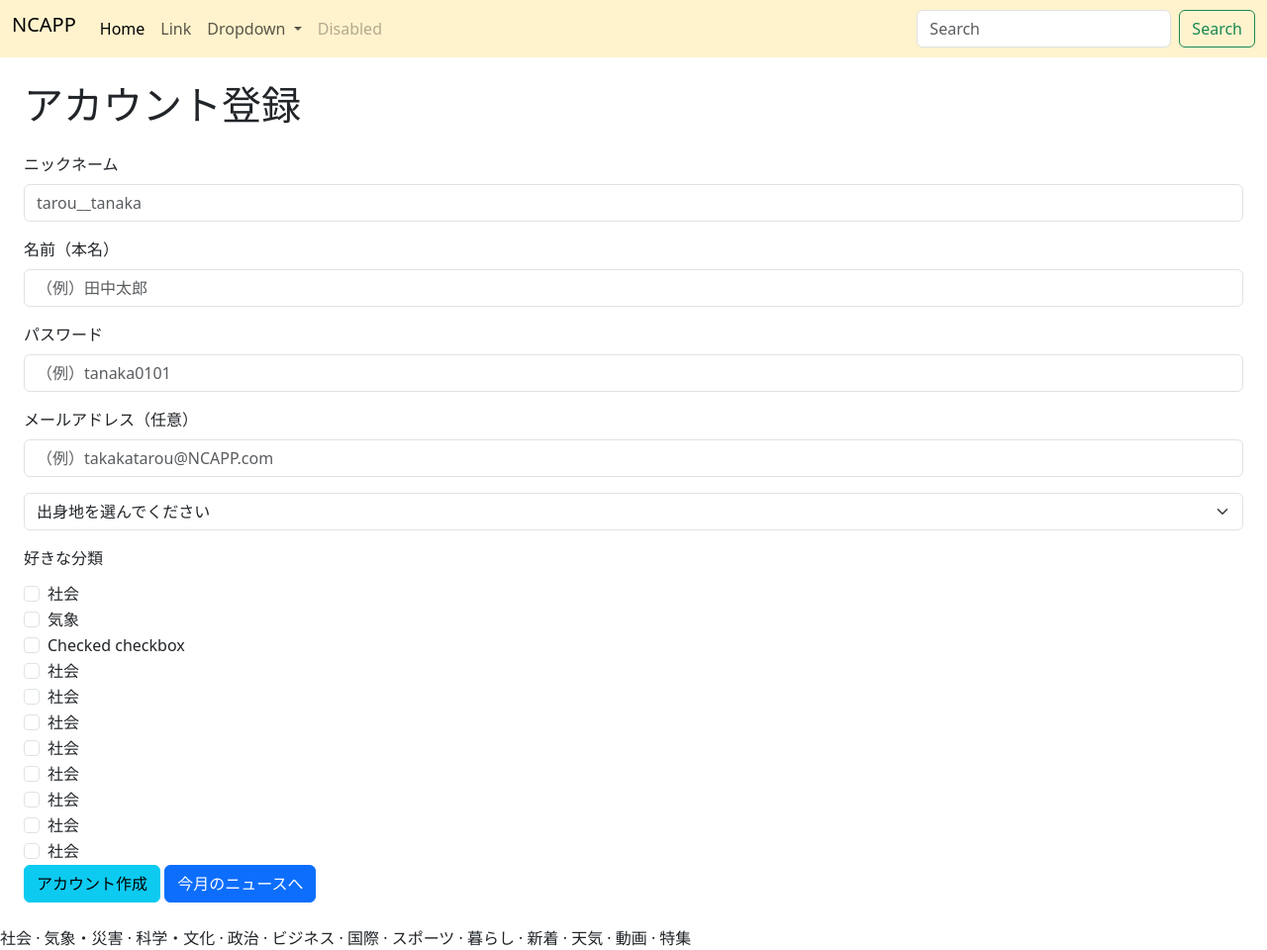
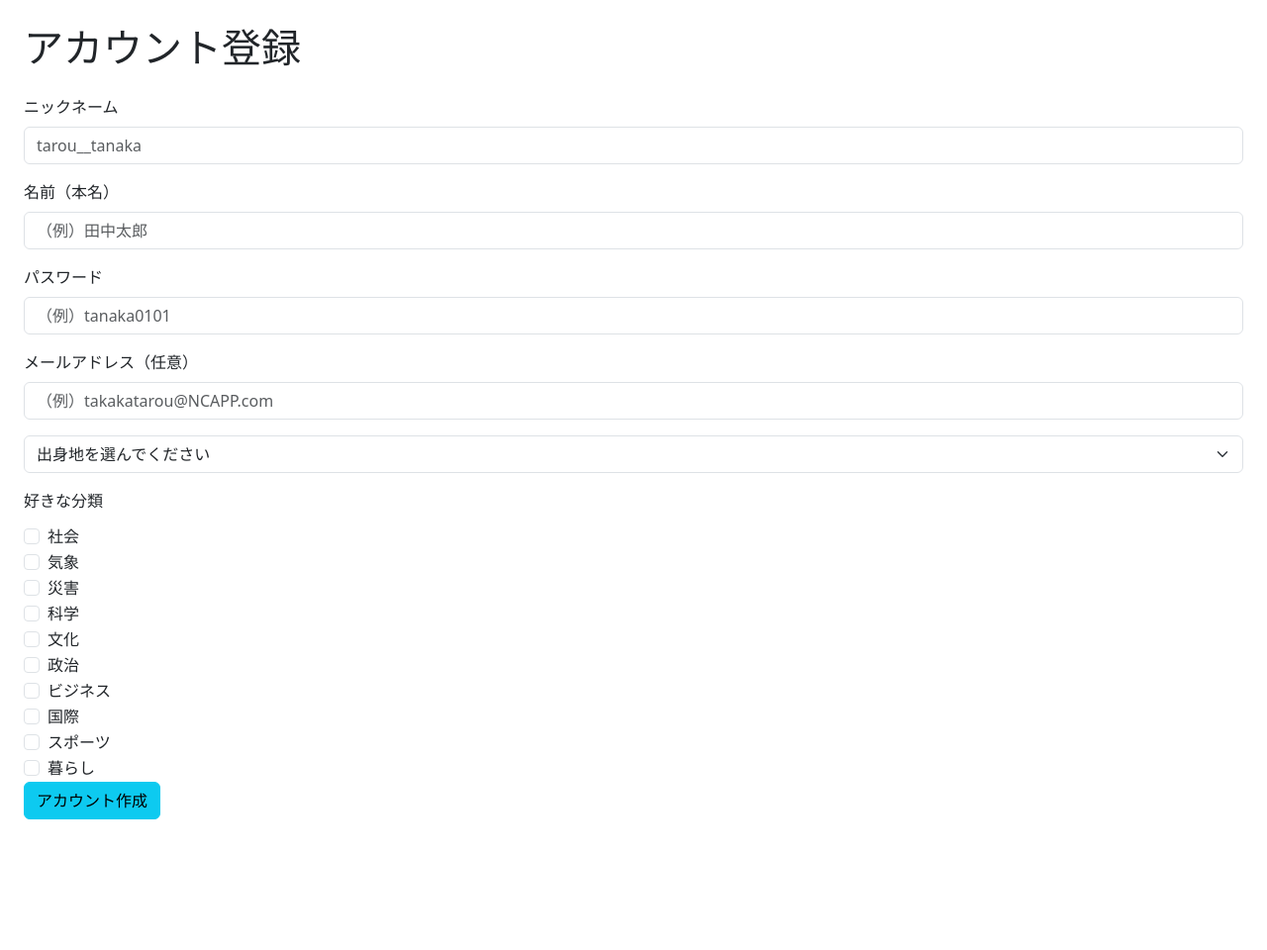
Before and after one commit to azinorishironingen/NCApp, a Flask app: page /user-register in a window 1280 px wide. Shown: the whole page at 99% size. After the commit the page ends 828 px from the top, so only its background shows below. Run offline with Flask 3, Linux system fonts and the light colour scheme.

Commit message:
“kazu”

```diff
--- a/templates/signup.html
+++ b/templates/signup.html
@@ -15,42 +15,7 @@
             crossorigin="anonymous"></script>
     </head>
     <body>
-        <nav class="navbar navbar-expand-lg bg-body-tertiary bg-warning-subtle">
-            <div class="container-fluid">
-              <a class="navbar-brand" href="#"><h5>NCAPP</h5></a>
-              <button class="navbar-toggler" type="button" data-bs-toggle="collapse" data-bs-target="#navbarSupportedContent" aria-controls="navbarSupportedContent" aria-expanded="false" aria-label="Toggle navigation">
-                <span class="navbar-toggler-icon"></span>
-              </button>
-              <div class="collapse navbar-collapse" id="navbarSupportedContent">
-                <ul class="navbar-nav me-auto mb-2 mb-lg-0">
-                  <li class="nav-item">
-                    <a class="nav-link active" aria-current="page" href="#">Home</a>
-                  </li>
-                  <li class="nav-item">
-                    <a class="nav-link" href="#">Link</a>
-                  </li>
-                  <li class="nav-item dropdown">
-                    <a class="nav-link dropdown-toggle" href="#" role="button" data-bs-toggle="dropdown" aria-expanded="false">
-                      Dropdown
-                    </a>
-                    <ul class="dropdown-menu">
-                      <li><a class="dropdown-item" href="#">Action</a></li>
-                      <li><a class="dropdown-item" href="#">Another action</a></li>
-                      <li><hr class="dropdown-divider"></li>
-                      <li><a class="dropdown-item" href="#">Something else here</a></li>
-                    </ul>
-                  </li>
-                  <li class="nav-item">
-                    <a class="nav-link disabled">Disabled</a>
-                  </li>
-                </ul>
-                <form class="d-flex" role="search">
-                  <input class="form-control me-2" type="search" placeholder="Search" aria-label="Search">
-                  <button class="btn btn-outline-success" type="submit">Search</button>
-                </form>
-              </div>
-            </div>
-          </nav>
+
         <h1 class="m-4">アカウント登録</h1>
         <form action="/create-user" method="post" class="m-4">
             <div class="mb-3">
@@ -152,69 +117,60 @@
                 <input class="form-check-input" type="checkbox" value
                     id="flexCheckChecked">
                 <label class="form-check-label" for="flexCheckChecked">
-                    Checked checkbox
+                    災害
                 </label>
             </div>
             <div class="form-check">
                 <input class="form-check-input" type="checkbox" value
                     id="flexCheckDefault">
                 <label class="form-check-label" for="flexCheckDefault">
-                    社会
+                    科学
                 </label>
             </div>
             <div class="form-check">
                 <input class="form-check-input" type="checkbox" value
                     id="flexCheckDefault">
                 <label class="form-check-label" for="flexCheckDefault">
-                    社会
+                    文化
                 </label>
             </div>
             <div class="form-check">
                 <input class="form-check-input" type="checkbox" value
                     id="flexCheckDefault">
                 <label class="form-check-label" for="flexCheckDefault">
-                    社会
+                    政治
                 </label>
             </div>
             <div class="form-check">
                 <input class="form-check-input" type="checkbox" value
                     id="flexCheckDefault">
                 <label class="form-check-label" for="flexCheckDefault">
-                    社会
+                    ビジネス
                 </label>
             </div>
             <div class="form-check">
                 <input class="form-check-input" type="checkbox" value
                     id="flexCheckDefault">
                 <label class="form-check-label" for="flexCheckDefault">
-                    社会
+                    国際
                 </label>
             </div>
             <div class="form-check">
                 <input class="form-check-input" type="checkbox" value
                     id="flexCheckDefault">
                 <label class="form-check-label" for="flexCheckDefault">
-                    社会
+                    スポーツ
                 </label>
             </div>
             <div class="form-check">
                 <input class="form-check-input" type="checkbox" value
                     id="flexCheckDefault">
                 <label class="form-check-label" for="flexCheckDefault">
-                    社会
-                </label>
-            </div>
-            <div class="form-check">
-                <input class="form-check-input" type="checkbox" value
-                    id="flexCheckDefault">
-                <label class="form-check-label" for="flexCheckDefault">
-                    社会
+                    暮らし
                 </label>
             </div>
             <button type="submit" class="btn btn-info">アカウント作成</button>
-            <a class="btn btn-primary" href="/news">今月のニュースへ</a>
         </form>
 
     </body>
 </html>
-社会 · 気象・災害 · 科学・文化 · 政治 · ビジネス · 国際 · スポーツ · 暮らし · 新着 · 天気 · 動画 · 特集
```
Also changed, not shown: templates/home.html (+24 -0 lines), people.db.
